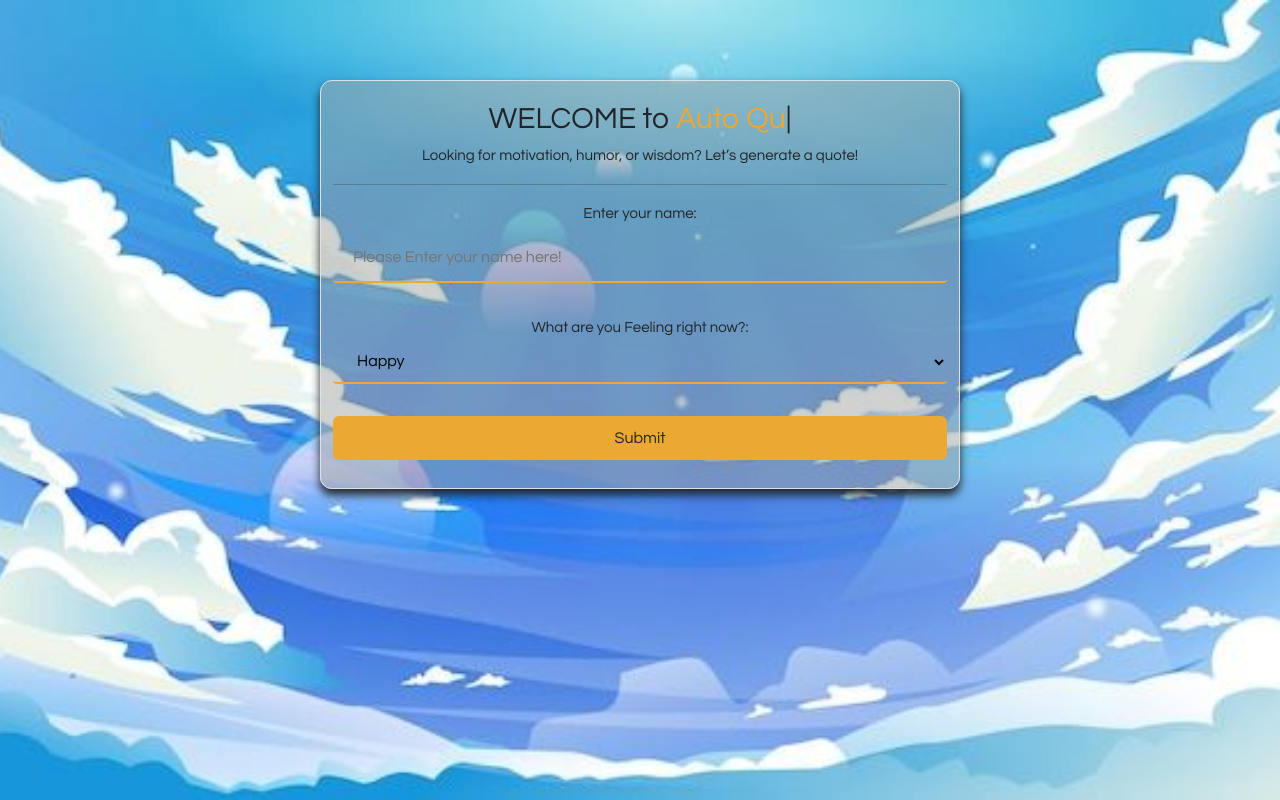
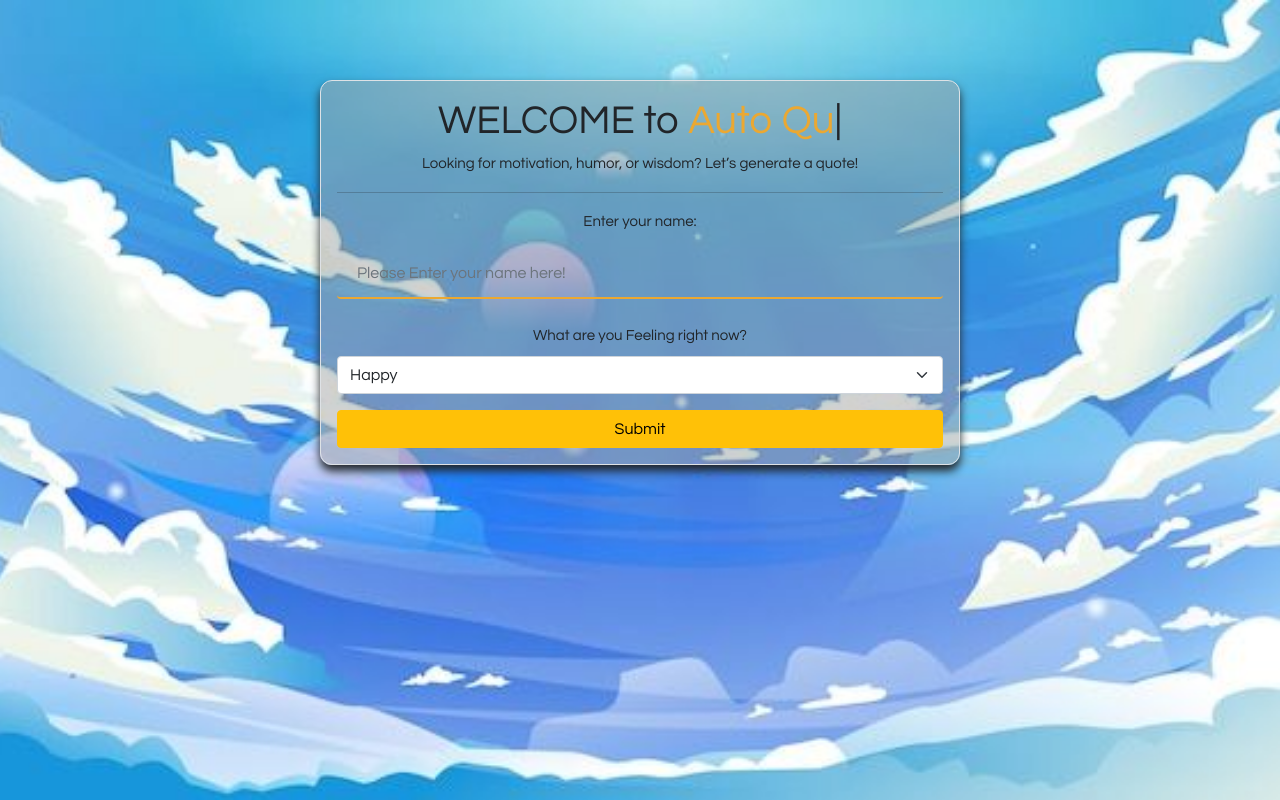
Before and after one commit to meltumbaga/new, a plain HTML site: page index.html in a window 1280 px wide. Drawn offline with nearby package versions, Linux system fonts and the light colour scheme.

Commit message:
Update index.html

```diff
--- a/index.html
+++ b/index.html
@@ -19,24 +19,28 @@
         </style>
     </head>
     <body>
-        <div class="container border w-50">
-            <h1 class="start" style="font-size: 30px;">WELCOME to <span class="type"></span></h1>
+        <div class="container border col-12 col-sm-10 col-md-8 col-lg-6 mx-auto p-3">
+            <h1 class="start display-6 display-md-4">WELCOME to <span class="type"></span></h1>
             <p>Looking for motivation, humor, or wisdom? Let’s generate a quote!</p>
             <hr>
             <form>
-                <label for="name">Enter your name:</label><br>
-                <input type="text" name="name" id="yourname" required placeholder="Please Enter your name here!"><br>
-                <br>
-                <label for="feeling">What are you Feeling right now?:</label><br>
-                <select name="feeling" id="feeling">
-                    <option value="happy">Happy</option>
-                    <option value="sad">Sad</option>
-                </select>
-                <br><br>
-                <button type="button" class="button btn" onclick="getquote()">Submit</button>
+                <div class="mb-3">
+                    <label for="yourname" class="form-label">Enter your name:</label>
+                    <input type="text" name="name" class="form-control" id="yourname" required placeholder="Please Enter your name here!">
+                </div>
 
+                <div class="mb-3">
+                    <label for="feeling" class="form-label">What are you Feeling right now?</label>
+                    <select name="feeling" id="feeling" class="form-select">
+                        <option value="happy">Happy</option>
+                        <option value="sad">Sad</option>
+                    </select>
+                </div>
+
+                <button type="button" class="btn btn-warning w-100" onclick="getquote()">Submit</button>
             </form>
         </div>
+
 
         <!-------------------MODAAAAAL----------------------------->
 
```
